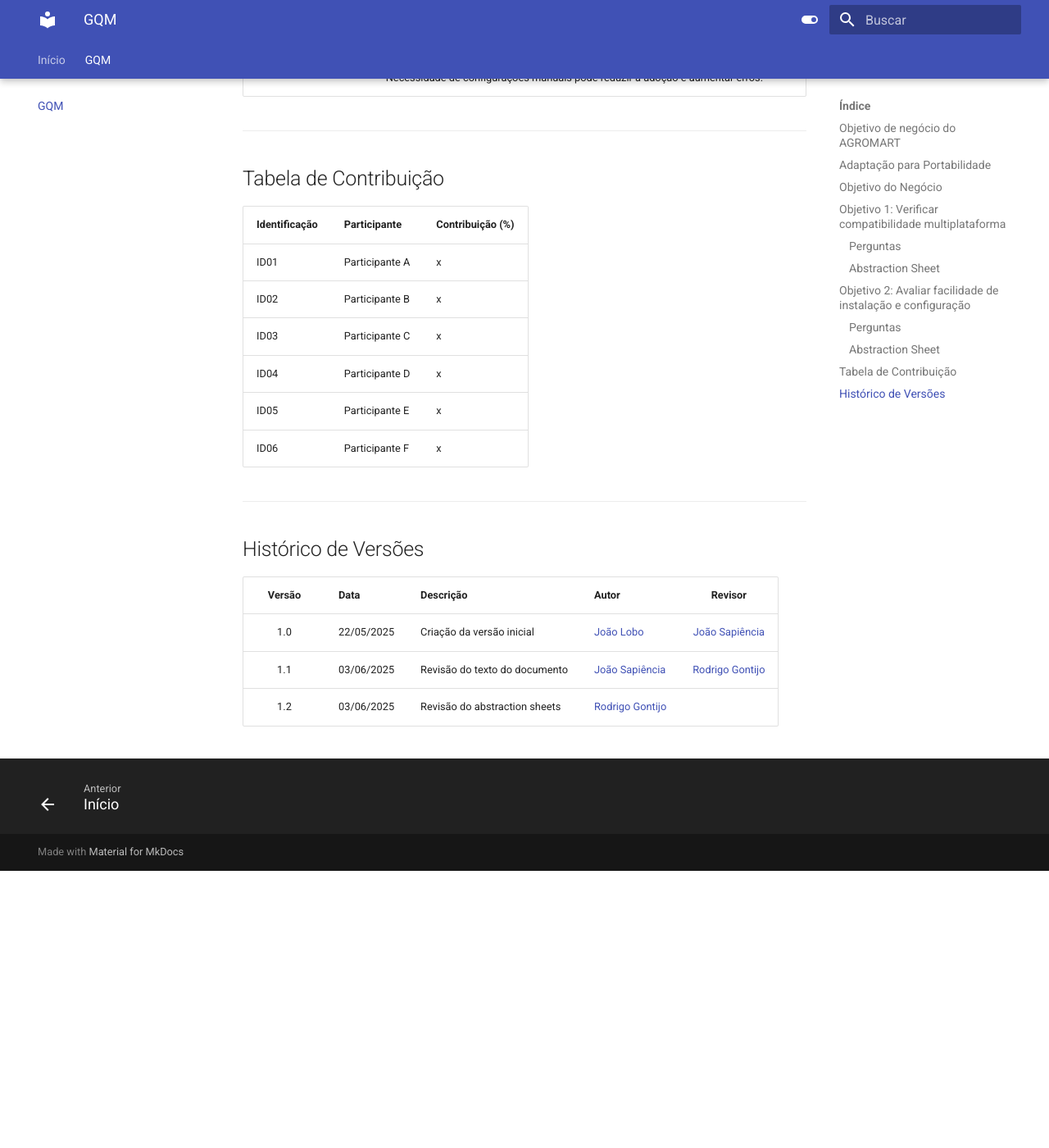
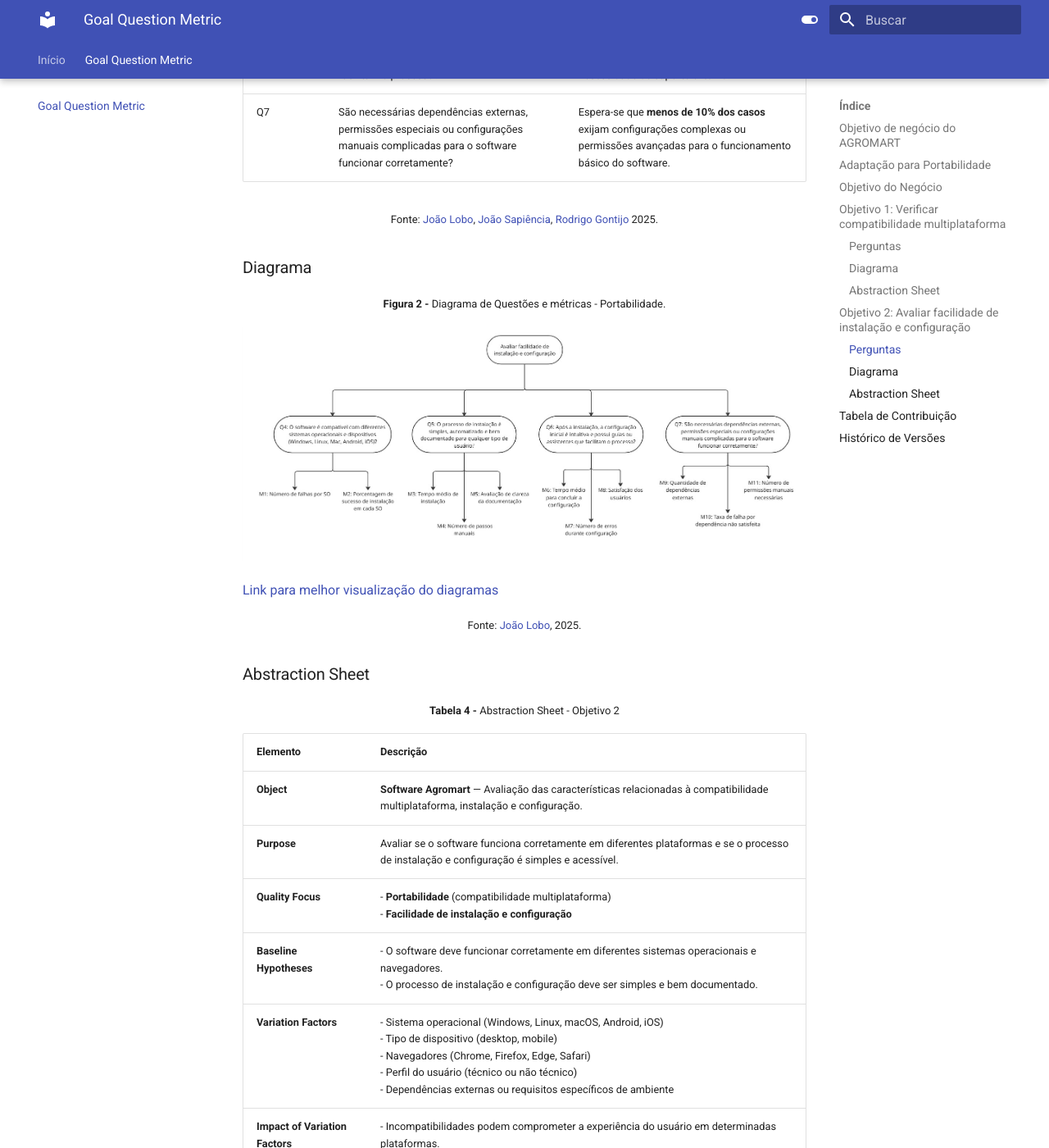
Before and after one commit to FCTE-Qualidade-de-Software-1/2025-1-T01-MARLYN-WESCOFF, an MkDocs documentation site: the page built from docs/GQM.md, in a window 1280 px wide and 1400 px high, scrolled down 3731 px. Shown: the whole window at 82% size. Built offline with MkDocs 1.6.1 and Material for MkDocs 9.7.7, drawn with Linux system fonts in a browser that asks for light colours; before the commit the page ends 4793 px from its top, so only the background shows below that; some of the changed text lies outside the part shown.

Commit message:
Adição dos diagramas

```diff
--- a/docs/GQM.md
+++ b/docs/GQM.md
@@ -14,6 +14,10 @@
 
 Garantir que a plataforma possa ser facilmente adaptada e executada em diferentes ambientes (dispositivos, sistemas operacionais, navegadores e contextos tecnológicos), com especial atenção à inclusão de usuários com baixa alfabetização digital, mantendo a simplicidade e acessibilidade em todos os ambientes suportados.
 
+A tabela 1 apresenta o objetivo de medição do nosso projeto:
+
+<font size="2"><p style="text-align: center">**Tabela 1 -** Objetivo de medição.</p></font>
+
 
 | Componente        | Descrição                                 |
 |-------------------|------------------------------------------|
@@ -23,10 +27,11 @@
 | Perspectiva       | Equipe técnica e usuários finais         |
 | Contexto          | Disciplina de Qualidade de Software      |
 
-
----
+<font size="2"><p style="text-align: center">Fonte: [João Lobo](https://github.com/joaolobo10), [João Sapiência](JoaoSapiencia), [Rodrigo Gontijo](rodrigogontijoo) 2025.</p></font>
 
 ## Objetivo 1: Verificar compatibilidade multiplataforma
+
+<font size="2"><p style="text-align: center">**Tabela 2 -** Questões Objetivo de Medição 1.</p></font>
 
 ### Perguntas
 
@@ -36,8 +41,24 @@
 | Q2 | Os elementos visuais se comportam consistentemente em vários navegadores? | Espera-se que no mínimo 95% das páginas mantenham o mesmo layout e comportamento entre os navegadores mais utilizados. |
 | Q3 | Existem limitações de desempenho ou funcionalidades quando o software roda em diferentes plataformas? | Espera-se que menos de 10% dos testes apresentem perda significativa de desempenho ou falhas de funcionalidade entre plataformas. |
 
+<font size="2"><p style="text-align: center">Fonte: [João Lobo](https://github.com/joaolobo10), [João Sapiência](JoaoSapiencia), [Rodrigo Gontijo](rodrigogontijoo) 2025.</p></font>
+
+### Diagrama
+
+<font size="2"><p style="text-align: center">**Figura 1 -** Diagrama de Questões e métricas - Portabilidade.</p></font>
+
+
+
+![Diagrama1](./assets/Diagrama-1.jpg)
+
+[Link para melhor visualização do diagramas](https://drive.google.com/drive/folders/1BSxqeMW_Brq9GoF4Lpz95zi4ATuj3O-I?usp=drive_link)
+
+<font size="2"><p style="text-align: center">Fonte: [João Lobo](https://github.com/joaolobo10), 2025.</p></font>
+
 
 ### Abstraction Sheet
+
+<font size="2"><p style="text-align: center">**Tabela 2 -** Abstraction Sheet - Objetivo 1</p></font>
 
 | Elemento | Descrição |
 | ------------------------------ | ---------------------------------------------------------------------------------------------------------------------------------------------------------------------------------------------------------------------------------------------------------------------------------------------------------------------------------------------------------------------------------------------------- |
@@ -47,9 +68,14 @@
 | **Baseline Hypotheses**        | - O sistema deve manter sua usabilidade e consistência visual em diferentes dispositivos (desktop e mobile) e navegadores.<br>- Não deve exigir configurações específicas para isso.|
 | **Variation Factors**          | - Tipo de dispositivo (desktop, notebook, tablet, smartphone)<br>- Navegadores (Chrome, Firefox, Edge, Safari, Opera)<br>- Resoluções de tela<br>- Sistemas operacionais |
 | **Impact of Variation Factors**| - A interface pode perder usabilidade se não se adaptar corretamente a telas menores (mobile).<br>- Elementos visuais podem quebrar ou se desalinharem em navegadores diferentes.<br>- Problemas de compatibilidade podem exigir configurações manuais, afetando a experiência do usuário.<br>- Diferenças de comportamento podem gerar inconsistências no fluxo de trabalho e reduzir a eficiência. |
+
+<font size="2"><p style="text-align: center">Fonte: [João Lobo](https://github.com/joaolobo10), [João Sapiência](JoaoSapiencia), [Rodrigo Gontijo](rodrigogontijoo) 2025.</p></font>
+
 ---
 
 ## Objetivo 2: Avaliar facilidade de instalação e configuração
+
+<font size="2"><p style="text-align: center">**Tabela 3 -** Questões Objetivo de Medição 1.</p></font>
 
 ### Perguntas
 
@@ -60,8 +86,24 @@
 | Q6 | Após a instalação, a configuração inicial é intuitiva e possui guias ou assistentes que facilitam o processo?                            | Espera-se que **85% dos usuários** completem a configuração inicial sem erros ou necessidade de suporte externo.                         |
 | Q7 | São necessárias dependências externas, permissões especiais ou configurações manuais complicadas para o software funcionar corretamente? | Espera-se que **menos de 10% dos casos** exijam configurações complexas ou permissões avançadas para o funcionamento básico do software. |
 
+<font size="2"><p style="text-align: center">Fonte: [João Lobo](https://github.com/joaolobo10), [João Sapiência](JoaoSapiencia), [Rodrigo Gontijo](rodrigogontijoo) 2025.</p></font>
+
+### Diagrama
+
+<font size="2"><p style="text-align: center">**Figura 2 -** Diagrama de Questões e métricas - Portabilidade.</p></font>
+
+
+
+![Heatmap](./assets/Diagrama2.jpg)
+
+[Link para melhor visualização do diagramas](https://drive.google.com/drive/folders/1BSxqeMW_Brq9GoF4Lpz95zi4ATuj3O-I?usp=drive_link)
+
+
+<font size="2"><p style="text-align: center">Fonte: [João Lobo](https://github.com/joaolobo10), 2025.</p></font>
 
 ### Abstraction Sheet
+
+<font size="2"><p style="text-align: center">**Tabela 4 -** Abstraction Sheet - Objetivo 2</p></font>
 
 | Elemento | Descrição |
 | ------------------------------- | ----------------------------------------------------------------------------------------------------------------------------------------------------------------------------------------------------------------------------------------------------------------------------------------------------------------------------------------------------------------- |
@@ -72,20 +114,20 @@
 | **Variation Factors**           | - Sistema operacional (Windows, Linux, macOS, Android, iOS)<br>- Tipo de dispositivo (desktop, mobile)<br>- Navegadores (Chrome, Firefox, Edge, Safari)<br>- Perfil do usuário (técnico ou não técnico)<br>- Dependências externas ou requisitos específicos de ambiente |
 | **Impact of Variation Factors** | - Incompatibilidades podem comprometer a experiência do usuário em determinadas plataformas.<br>- Processos de instalação complexos podem gerar erros ou abandono do uso.<br>- Problemas de renderização podem afetar a usabilidade em navegadores ou dispositivos específicos.<br>- Necessidade de configurações manuais pode reduzir a adoção e aumentar erros. |
 
+<font size="2"><p style="text-align: center">Fonte: [João Lobo](https://github.com/joaolobo10), [João Sapiência](JoaoSapiencia), [Rodrigo Gontijo](rodrigogontijoo) 2025.</p></font>
+
 ---
 
 ## Tabela de Contribuição
 
-| Identificação | Participante | Contribuição (%) |
+| Matrícula | Participante | Contribuição (%) |
 |---------------|-------------|------------------|
-| ID01 | Participante A | x |
-| ID02 | Participante B | x |
-| ID03 | Participante C | x |
-| ID04 | Participante D | x |
-| ID05 | Participante E | x |
-| ID06 | Participante F | x |
-
----
+| Brenno Silva | 190085045 | 10% |
+| Caio Sabino | 231026302 | 20% |
+| Igor Thiago | 190029692 | 10% |
+| João Lobo | 231012245 | 20% |
+| João Sapiência | 231026400 | 20% |
+| Rodrigo Gontijo | 1900116498 | 20% |
 
 ## Histórico de Versões
 
@@ -93,4 +135,5 @@
 |:------:|------|----------|-------|:-------:|
 | 1.0 | 22/05/2025 | Criação da versão inicial | [João Lobo](https://github.com/joaolobo10) | [João Sapiência](JoaoSapiencia) |
 | 1.1 | 03/06/2025 | Revisão do texto do documento | [João Sapiência](JoaoSapiencia) | [Rodrigo Gontijo](rodrigogontijoo) |
-| 1.2 | 03/06/2025 | Revisão do abstraction sheets | [Rodrigo Gontijo](rodrigogontijoo) |  |
+| 1.2 | 03/06/2025 | Revisão do abstraction sheets | [Rodrigo Gontijo](rodrigogontijoo) |[João Lobo](https://github.com/joaolobo10)  |
+| 1.3 | 03/06/2025 | Adição de títulos e adição dos diagramas | [João Lobo](https://github.com/joaolobo10) | [Rodrigo Gontijo](rodrigogontijoo) |
--- a/mkdocs.yml
+++ b/mkdocs.yml
@@ -41,4 +41,4 @@
 
 nav:
   - Início: index.md
-  - GQM: GQM.md
+  - Goal Question Metric: GQM.md
```
Also changed, not shown: docs/assets/Diagrama-1.jpg (added), docs/assets/Diagrama2.jpg (added).
